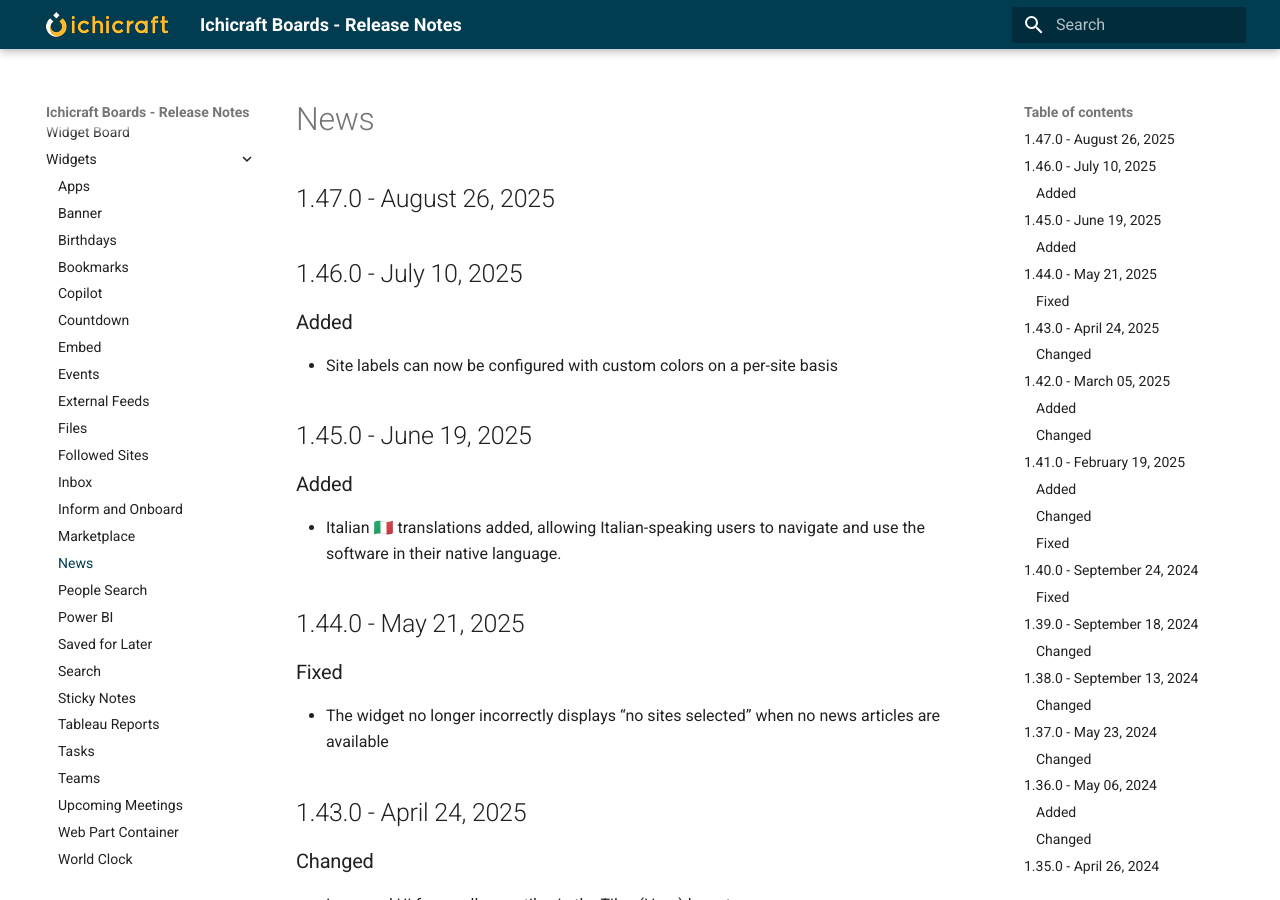
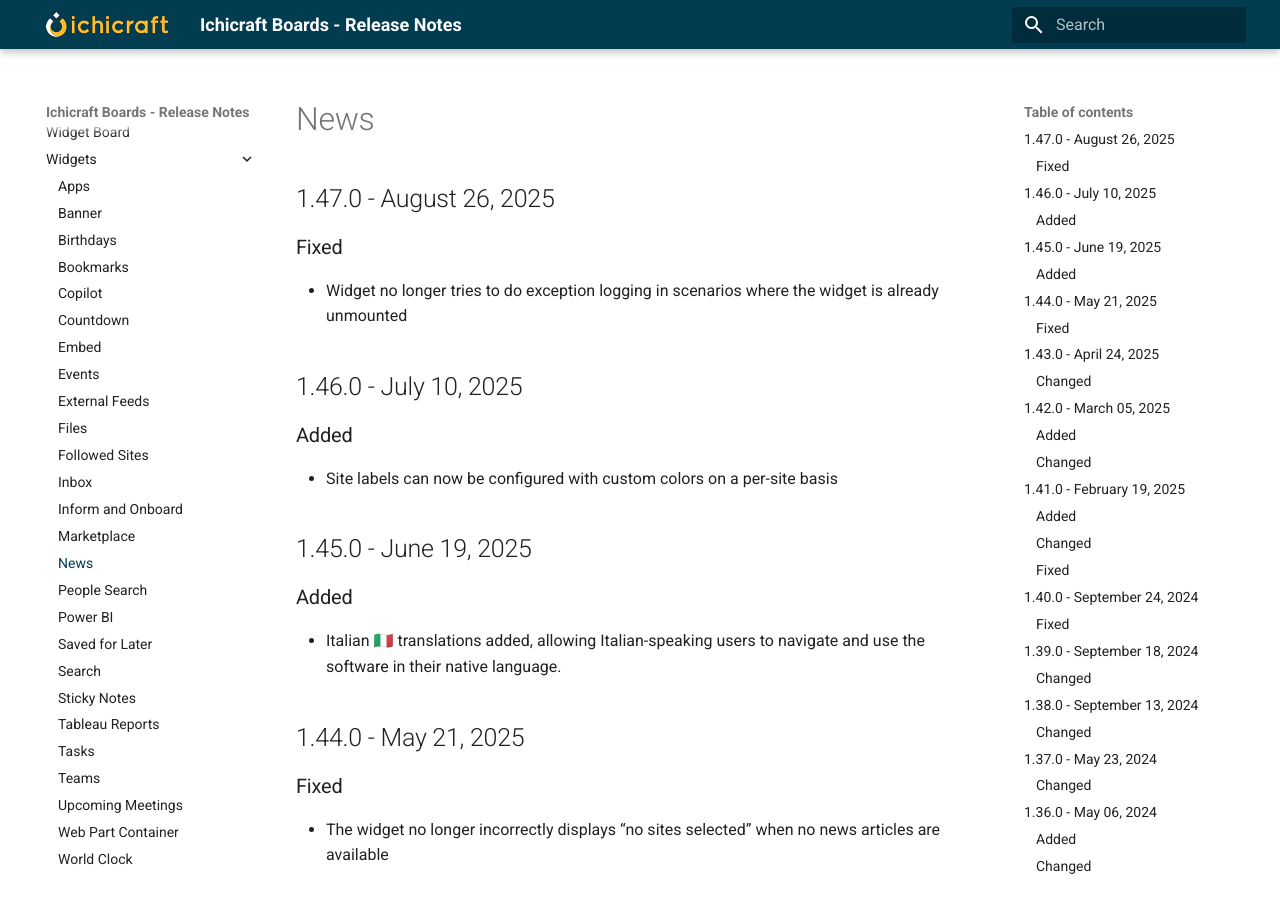
Before and after one commit to ichicraft/widgets-docs, an MkDocs documentation site: the page built from docs/Widgets/News.md, in a window 1280 px wide and 900 px high. Built offline with MkDocs 1.6.1 and Material for MkDocs 9.7.7, drawn with Linux system fonts in a browser that asks for light colours.

Commit message:
fox missing changenotes in news widgewt

```diff
--- a/docs/Widgets/News.md
+++ b/docs/Widgets/News.md
@@ -1,6 +1,7 @@
 ## 1.47.0 - August 26, 2025
 
-
+### Fixed
+- Widget no longer tries to do exception logging in scenarios where the widget is already unmounted
 
 ## 1.46.0 - July 10, 2025
 
```
Also changed, not shown: docs/Release-notes-(consolidated).md (+2 -1 lines).
